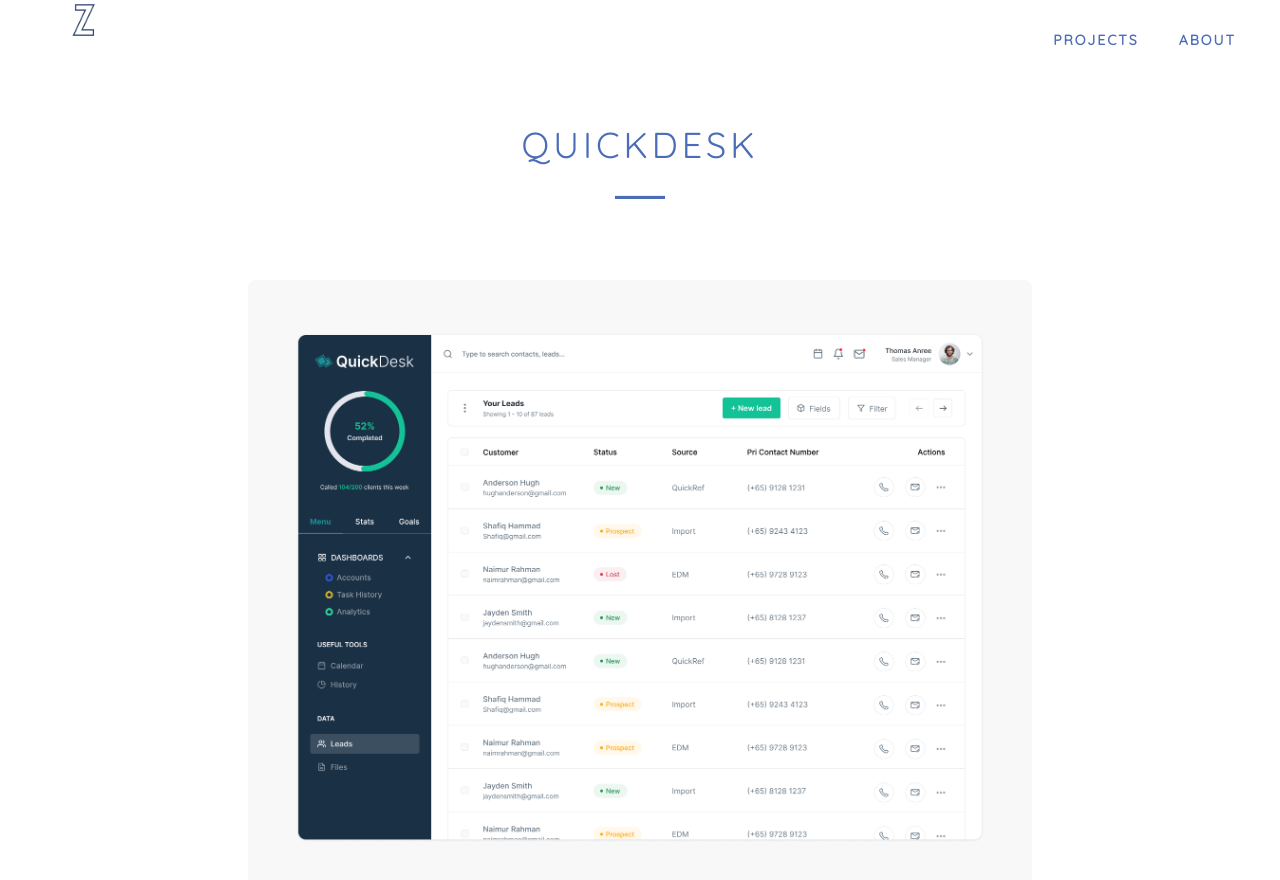
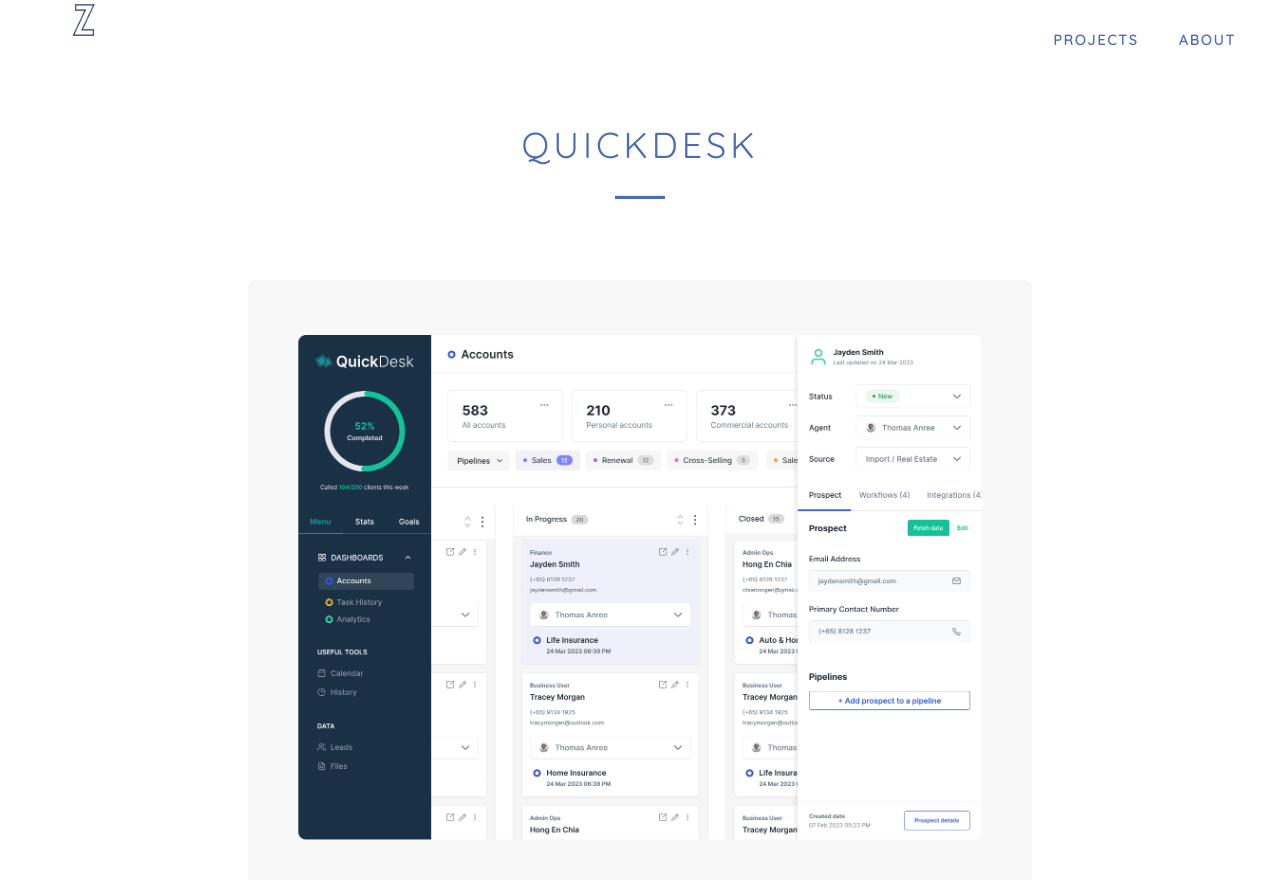
Before and after one commit to yzixuan/yzixuan.github.io, a Jekyll site: the page built from _posts/2016-08-12-quickdesk.markdown, in a window 1280 px wide and 900 px high. Shown: the top 880 px of the window. Built offline with Jekyll 4.4.1, drawn with Linux system fonts in a browser that asks for light colours; nearby versions of some CDN libraries.

Commit message:
updated account quickdesk image

```diff
--- a/_posts/2016-08-12-quickdesk.markdown
+++ b/_posts/2016-08-12-quickdesk.markdown
@@ -7,7 +7,7 @@ image: img/quickdesk-new.png
 categories: posts
 ---
 
-![]({{ "/img/quickdesk/dashboard-new.png" | prepend: site.baseurl }})
+![]({{ "/img/quickdesk/accounts-new.png" | prepend: site.baseurl }})
 
 &nbsp;
 
```
